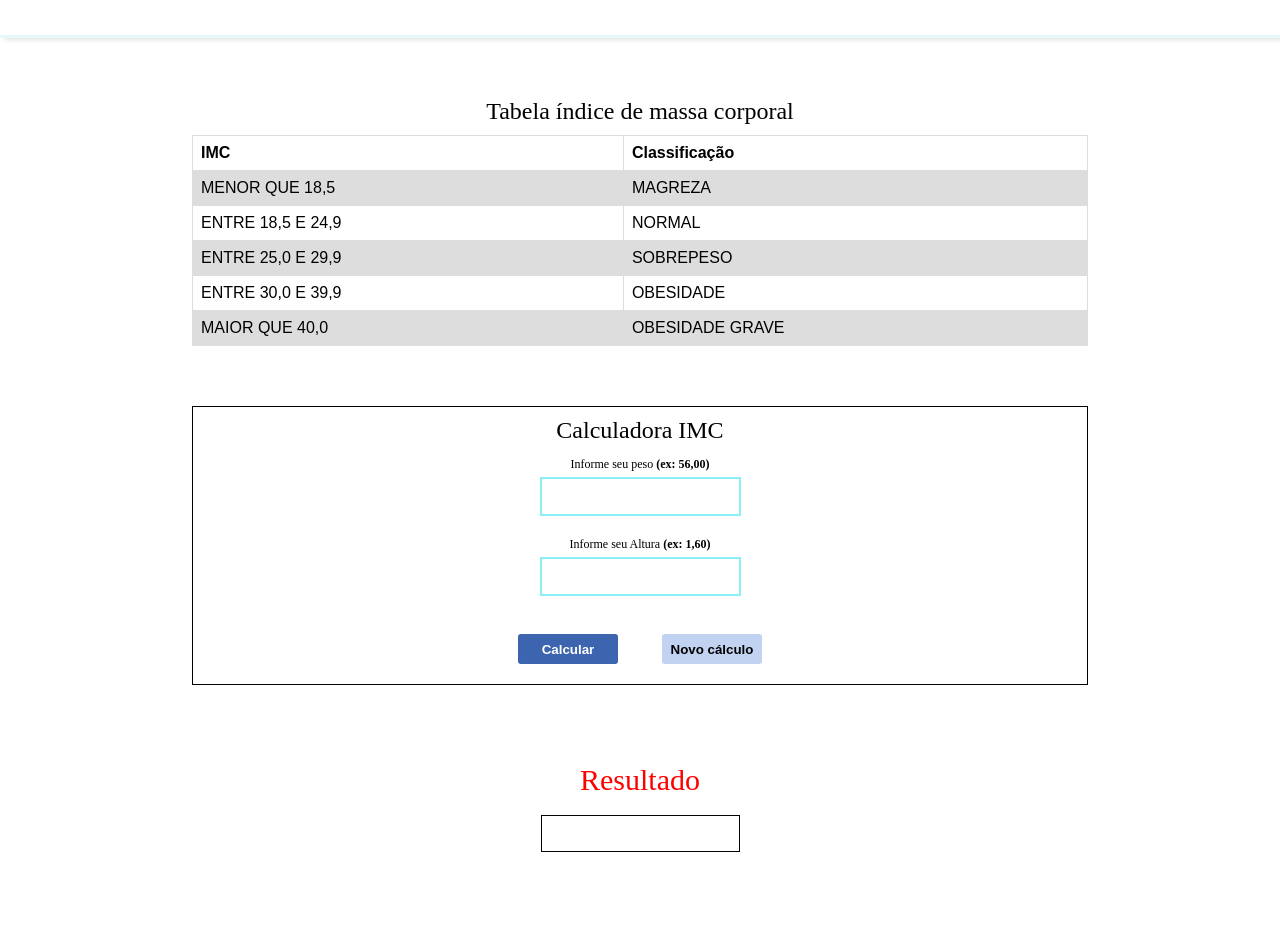
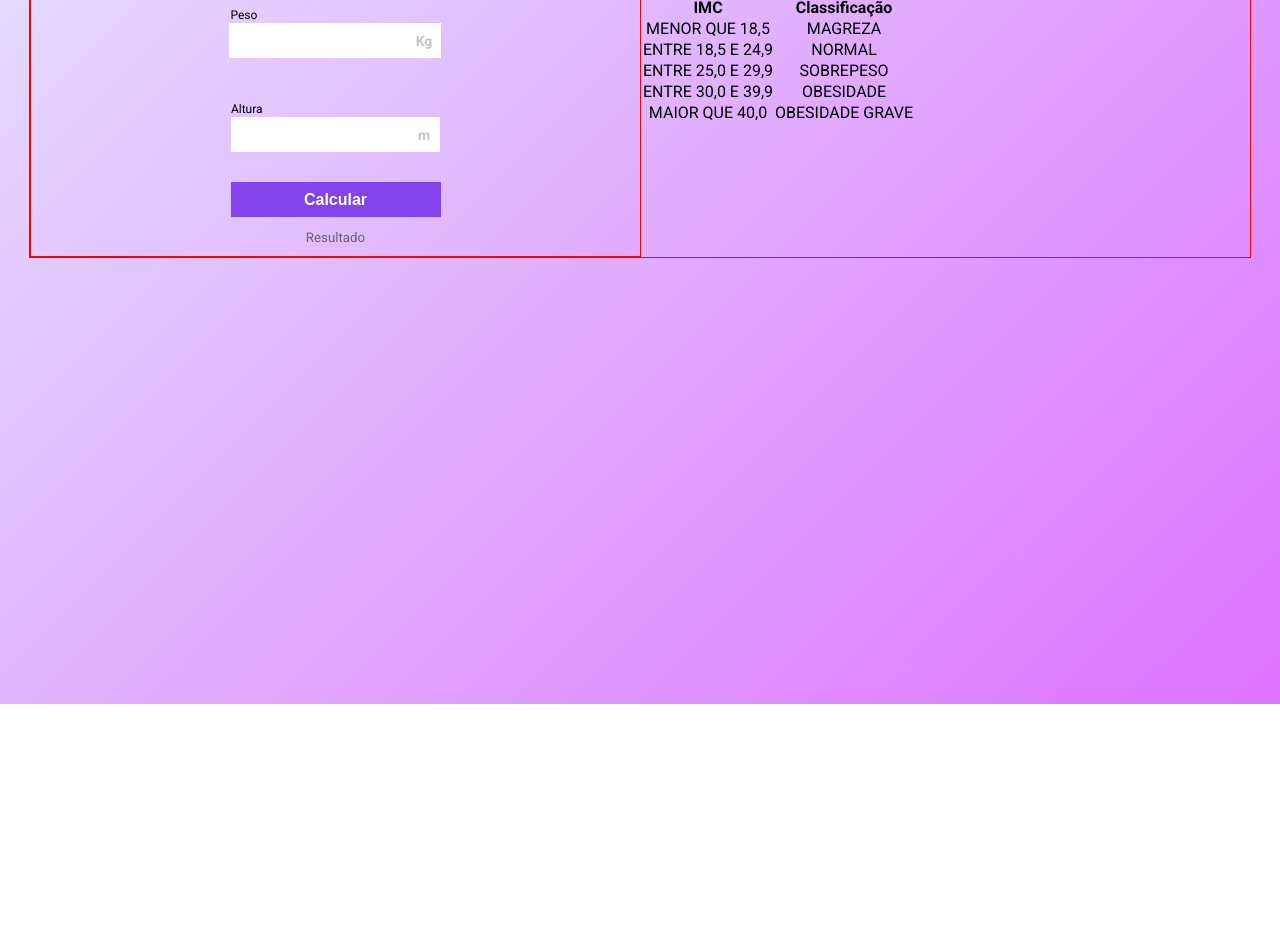
Before and after one commit to Sara01romao/imc-js, a plain HTML site: page index.html in a window 1280 px wide. Shown: the part 96-1038 px from the top of the page. After the commit the page ends 800 px from the top, so only its background shows below. Drawn offline with nearby package versions, Linux system fonts and the light colour scheme.

Commit message:
modificação layout

```diff
--- a/index.html
+++ b/index.html
@@ -8,18 +8,44 @@
 </head>
 <body>
 
-    <header>
-        <div>
-            <h1>Calcule seu IMC</h1>
-            <h3>Acompanhe seu índice de massa corporal</h3>
+   <section class="container">
+       <div class="formulario">
+           <h1>IMC</h1>
+
+          <div class="containerInputs">
+              <label for="">Peso</label>
+              <div class="input">
+                  <input type="number"  id="peso" required placeholder="">
+                  <p>Kg</p>
               </div>
 
-    </header>
+          </div>
+
+           <div class="containerInputs">
+              <label for="">Altura</label>
+              <div class="input">
+                  <input type="number"  id="altura" required placeholder="">
+                  <p>m</p>
+              </div>
+
+           </div>
+
+           <button id="btn" onclick="calcular()">Calcular</button>
+
+           <div class="resultado">
+               <small>Resultado</small>
+               <h3 id='result'></h3>
+               <p id="msg" ></p>
+           </div>
 
 
+       </div>
 
-     <main>
-         <div id="a">
+       <div class="info">
+           <h3>Tabela
+            índice de massa corporal</h3>
+
+
             <fieldset>
                 <p>Tabela índice de massa corporal</p>
 
@@ -53,56 +79,13 @@
 
                 </table>
             </fieldset>
+       </div>
 
 
 
+   </section>
 
 
-
-         </div>
-
-
-         <div id="b">
-
-             <form>
-                    <p>Calculadora IMC</p>
-                    <label>Informe seu peso <strong>(ex: 56,00)</strong></label><br>
-                    <input type="number" id="peso" required><br><br>
-
-                    <label>Informe seu Altura <strong>(ex: 1,60)</strong></label><br>
-                    <input type="number" id="altura" required>
-                   <br><br>
-                    <button id="btn" onclick="calcular()">Calcular</button>
-
-                    <button id="btn-limpa" onclick="limpaCampo()">Novo cálculo</button>
-
-
-                </form>
-
-         </div>
-            <br>
-
-
-         <div class="resultado" >
-
-
-            <label for="">Resultado</label><br>
-            <div>
-                <input  type="number" id='result' value="">
-            </div>
-
-
-            <p  id="msg" ></p>
-
-        </div>
-
-
-     </main>
-
-
-     <footer>
-         <p>...</p>
-     </footer>
 
 
 
--- a/script.js
+++ b/script.js
@@ -7,7 +7,7 @@ function calcular(){
     var imc = parseFloat(peso)/al;
     imc=imc.toFixed(2)//pegar duas casas depois da vígula
 
-    document.getElementById('result').value= imc;
+    document.getElementById('result').innerHTML= imc;
 
 
 
@@ -40,13 +40,7 @@ function calcular(){
   }
 
 
-  function limpaCampo(){
-    document.getElementById('peso').value=' ';
-    document.getElementById('altura').value=' ';
-    document.getElementById('result').value=' ';
-    document.getElementById('msg').innerHTML= ' ';
 
-  } //limpa campos
 
 
 
--- a/style/main.css
+++ b/style/main.css
@@ -1,3 +1,5 @@
+@import url('https://fonts.googleapis.com/css2?family=Roboto:wght@100;400;700&display=swap');
+
 *{
   margin: 0px;
   padding: 0px;
@@ -5,155 +7,139 @@
 }
 
 body{
-  background-color: rgb(255, 255, 255);
+  background: linear-gradient(135deg,#E4DFFE , rgba(195, 0, 255, 0.548) );
+  background-repeat: no-repeat;
+  width: 100vw;
+  height: 100vh;
+  font-family: 'Roboto', sans-serif;
 }
 
-header{
-  padding: 36px;
-  border-bottom:3px solid rgba(172, 232, 236, 0.301) ;
-  box-shadow: 5px 1px 6px rgba(155, 155, 155, 0.37);
+
+.container{
+  max-width: 1220px;
+  margin:  auto;
+  border: 1px solid red;
+  display: flex;
+
+
+  padding-top: 50px;
 
 }
 
-header div h1, h3{
+@media screen and (max-width:992px) {
+  .container{
+    flex-direction: column;
+  }
+
+}
+
+.formulario{
+  flex: 1;
+  border: 1px solid red;
+  display: flex;
+  flex-direction: column;
+
+}
+
+.formulario h1{
   text-align: center;
 }
 
-p{
-  text-align: center;
-  font-size: 24px ;
-  margin: 10px 0px;
+.containerInputs{
+
+  max-width: 250px;
+  margin: 20px auto;
+
+
+}
+
+label{
+
+  font-size: 12px;
+
+}
+
+.input{
+  display: flex;
+  justify-content: center;
+  align-items: center;
+  background-color: #fff;
+  max-width: 200px;
+  height: 35px;
+  padding-right:10px;
+
 
 }
 
 
+.input input{
 
-
-#a{
-    margin: 50px 15vw;
-}
-
- table{ font-family: arial, sans-serif;
-  border-collapse: collapse;
-  width: 100%;
-
+  height: 100%;
+  padding-left: 10px;
 
 }
 
-td, th {
-  border: 1px solid #dddddd;
-  text-align: left;
-  padding: 8px;
-}
-
-tr:nth-child(even) {
-  background-color: #dddddd;
+.input input:focus{
+  outline: none;
 }
 
 
-form{
-  margin: 60px 15vw;
-  border: 1px solid rgb(0, 2, 2);
+.input input[type=number]::-webkit-inner-spin-button {
+  -webkit-appearance: none;
+
+}
+.input input[type=number] {
+ -moz-appearance: textfield;
+ appearance: textfield;
+
+}
+
+
+.input p{
+  font-size: 14px;
+  font-weight: bold;
+  color: #C4C4C4;
+}
+
+button{
+  width: 210px;
+  height: 35px;
+  margin: 10px auto;
+  background: #8343eb;
+  color: #fff;
+  font-weight: bold;
+  font-size: 16px;
+  cursor: pointer;
+}
+button:hover{
+  background-color:#692fc7 ;
+}
+
+.resultado{
+  max-width: 250px;
+  margin: 0 auto;
   text-align: center;
 }
 
-label{
-  font-size: 12px;
+.resultado small{
+  color: #696767;
 
 }
 
-input{
-  padding: 10px;
-  margin-top: 5px;
-  border: 2px solid rgb(137, 241, 245);
-}
-button{
-  width: 100px;
-  height: 30px;
-  margin: 20px 20px 20px 20px;
-  border-radius: 3px;
-}
-#btn{
-  background: rgb(61, 101, 175);
-  color: white;
-  font-weight: bold;
+.resultado h3{
+  margin: 10px 0px;
 }
 
-#btn:hover{
-  background: cornflowerblue;
-}
-
-#btn-limpa{
-  background: rgb(194, 211, 241);
+.resultado p{
+  font-size: 14px;
+  width: 200px;
+  margin-top: 10px;
+  color: #6332B4;
   font-weight: bold;
-}
-
-#btn-limpa:hover{
-  background: rgb(147, 169, 206);
-}
-
-.resultado{
-  align-items: center;
-  display: flex;
-  flex-direction: column;
-  flex-wrap: wrap;
-  justify-content: center;
-
 
 }
 
-.resultado label{
-  margin-bottom: 0px;
-  display: block;
-  color: red;
-  flex-wrap: nowrap;
-  font-size: 30px;
+.info{
+  flex: 1;
+  text-align: center;
 }
-
-.resultado input{
-  margin: 0px 220px ;
-  border: 1px solid rgb(0, 2, 2);
-  text-align: center;
-  padding: 10px 10px 10px 10px;
-
-
-
-
-}
-
- @media (max-width:500px){
-  .resultado{
-  align-items: center;
-  display: flex;
-  flex-direction: row;
-  flex-wrap: wrap;
-  justify-content: center;
-
-
-}
-
-.resultado label{
-  margin-bottom: 10px;
-  display: block;
-  color: red;
-
-
-}
-
-.resultado input{
-  margin: 0px 220px ;
-  border: 1px solid rgb(0, 2, 2);
-  text-align: center;
-  padding: 10px 10px 10px 10px;
-
-}
-}
-
-
-footer{
-  margin: 100px 0px 0px 0px;
-  max-width: auto;
-  height: 50px;
-  border-top: 1px solid cyan;
-  box-shadow: 2px 1px 6px rgba(155, 155, 155, 0.37);
-}
```
Lines whose indentation alone changed are shown as unchanged.
